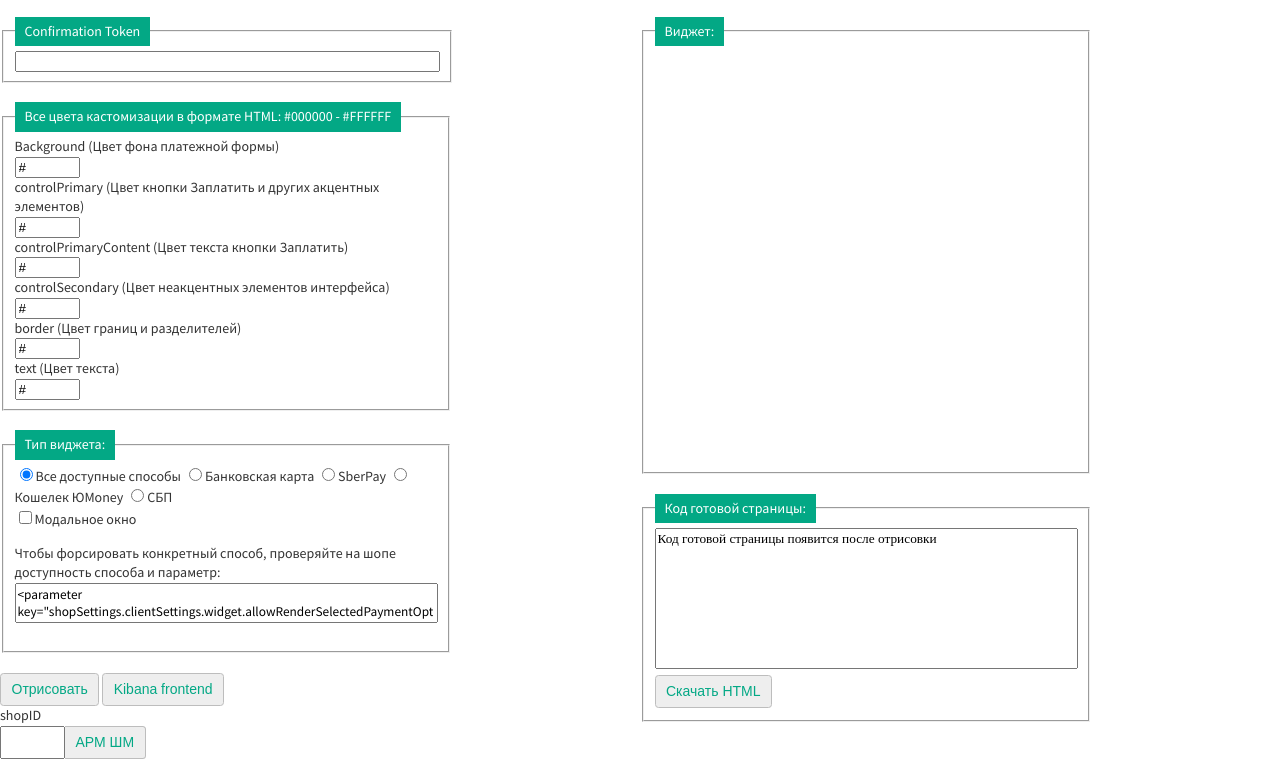
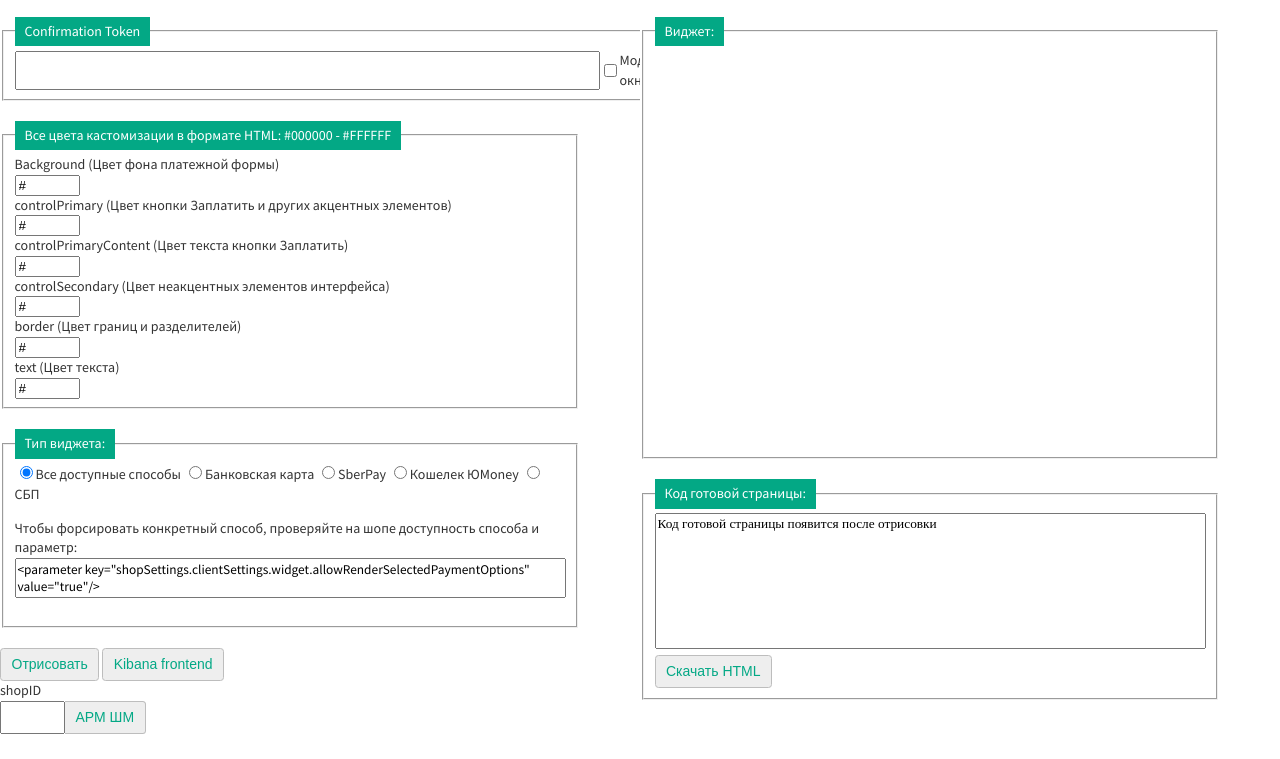
Before and after one commit to romanespit/site, a plain HTML site: page widgets.html in a window 1280 px wide. Shown: the part 65-824 px from the top of the page. After the commit the page ends 800 px from the top, so only its background shows below. Drawn offline with Linux system fonts and the light colour scheme; a script that the page names is missing.

Commit message:
visual fix

```diff
--- a/css/widgets.css
+++ b/css/widgets.css
@@ -200,7 +200,7 @@ html {
     font-size: 14px;
     }
     fieldset {
-        width:70%;
+        width:90%;
     }
     textarea {
         font-family: Scrip;
--- a/widgets.html
+++ b/widgets.html
@@ -34,7 +34,8 @@
                         <!--<label class="text-field__label" for="conftoken">Confirmation Token</label>-->
                         <div class="text-field__group">
                             <!--<button class="text-field__btnl" type="button" id="logs" name="logs-btn">Kibana frontend</button>-->
-                            <input class="text-field__input" type="conftoken" id="conftoken" name="conftoken" size="50">
+                            <input class="text-field__input" type="conftoken" id="conftoken" name="conftoken" size="70">
+                            <input type="checkbox" id="ismodal" name="ismodal" value="ismodal"><label for="ismodal">Модальное окно</label>
                         </div>
                     </div>
                 </fieldset>
@@ -86,9 +87,8 @@
                         <input type="radio" id="card-method" name="method" value="card"><label for="card-method">Банковская карта</label>
                         <input type="radio" id="sber-method" name="method" value="sber"><label for="sber-method">SberPay</label>
                         <input type="radio" id="yoo-method" name="method" value="yoo"><label for="yoo-method">Кошелек ЮMoney</label>
-                        <input type="radio" id="sbp-method" name="method" value="sbp"><label for="sbp-method">СБП</label><br>
-                        <input type="checkbox" id="ismodal" name="ismodal" value="ismodal"><label for="ismodal">Модальное окно</label>
-                        <p>Чтобы форсировать конкретный способ, проверяйте на шопе доступность способа и параметр:<textarea id="shopParams" style="width:100%; height: 15%;font-family: 'Source Sans Pro', sans-serif; resize: none;" readonly><parameter key="shopSettings.clientSettings.widget.allowRenderSelectedPaymentOptions" value="true"/></textarea></p>
+                        <input type="radio" id="sbp-method" name="method" value="sbp"><label for="sbp-method">СБП</label>
+                        <p>Чтобы форсировать конкретный способ, проверяйте на шопе доступность способа и параметр:<textarea id="shopParams" style="width:100%; height: 70%;font-family: 'Source Sans Pro', sans-serif; resize: none;" readonly><parameter key="shopSettings.clientSettings.widget.allowRenderSelectedPaymentOptions" value="true"/></textarea></p>
                     </div>
                 </fieldset><br>
                 <button class="text-field__btn" type="button" id="render" name="render">Отрисовать</button>
```
Also changed, not shown: 1 other file.
